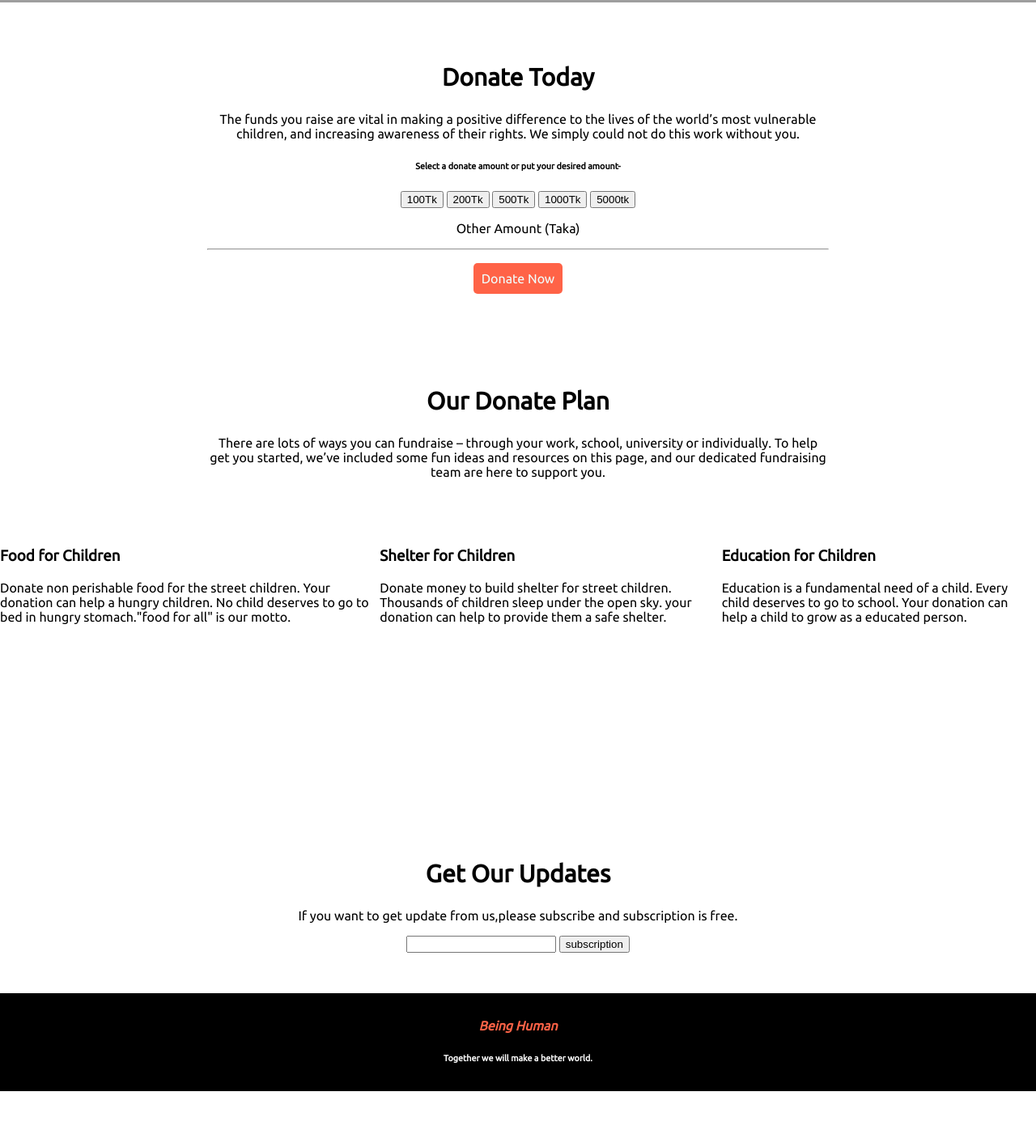
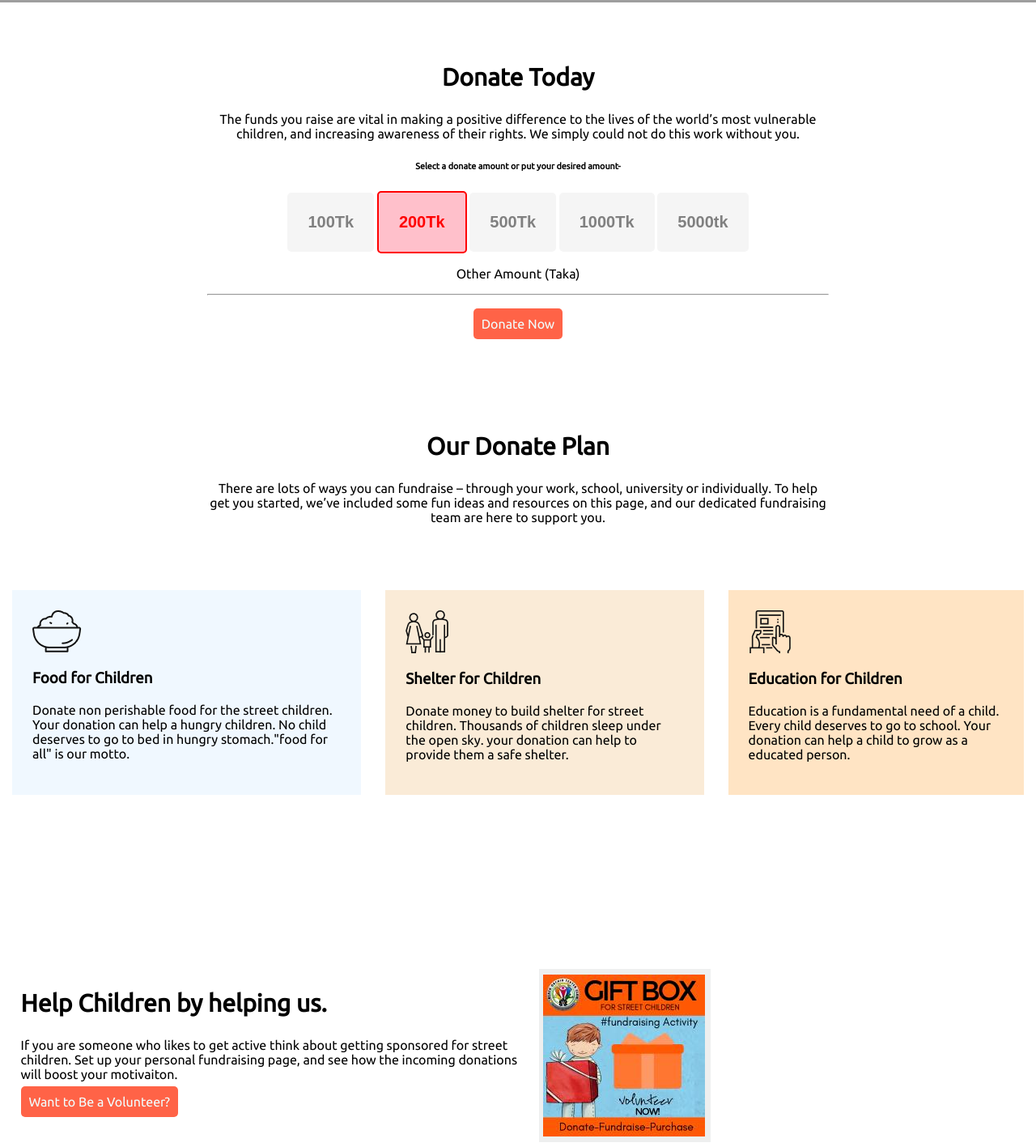
Before and after one commit to afrojani/fundraise_assignment, a plain HTML site: page index.html in a window 1280 px wide. Shown: the part 797-2214 px from the top of the page at 81% size. Before the commit the page ends 2145 px from the top, so only its background shows below. Drawn offline with Linux system fonts and the light colour scheme; grey boxes are pictures that could not be loaded.

Commit message:
second structure

```diff
--- a/index.html
+++ b/index.html
@@ -32,11 +32,11 @@
             <p>The funds you raise are vital in making a positive difference to the lives of the world’s most vulnerable
                 children, and increasing awareness of their rights. We simply could not do this work without you.</p>
             <h6>Select a donate amount or put your desired amount-</h6>
-            <button>100Tk</button>
-            <button>200Tk</button>
-            <button>500Tk</button>
-            <button>1000Tk</button>
-            <button>5000tk</button>
+            <button class="button-design">100Tk</button>
+            <button id="red-btn" class="button-design">200Tk</button>
+            <button class="button-design">500Tk</button>
+            <button class="button-design">1000Tk</button>
+            <button class="button-design">5000tk</button>
             <p>Other Amount (Taka)</p>
             <hr>
             <br>
@@ -53,33 +53,49 @@
                 team are here to support you.</p>
         </div>
         <div class="flexible">
-            <div>
+            <div id="foodcolor" class="box-design">
+                <img src="icons/food.png" alt="">
                 <h3>Food for Children</h3>
                 <p>Donate non perishable food for the street children. Your donation can help a hungry children. No
                     child
                     deserves to go to bed in hungry stomach."food for all" is our motto.</p>
             </div>
-            <div>
+            <div id="sheltercolor" class="box-design">
+                <img src="icons/shelter.png" alt="">
                 <h3>Shelter for Children</h3>
                 <p>Donate money to build shelter for street children. Thousands of children sleep under the open sky.
                     your
                     donation can help to provide them a safe shelter.</p>
             </div>
-            <div>
+            <div id="educationcolor" class="box-design">
+                <img src="icons/Frame-1.png" alt="">
                 <h3>Education for Children</h3>
                 <p>Education is a fundamental need of a child. Every child deserves to go to school. Your donation can
                     help
                     a child to grow as a educated person.</p>
             </div>
         </div>
+    </section>
+    <section class="flexible">
+        <div class="half_width">
+            <h2>Help Children by helping us.</h2>
+            <p> If you are someone who likes to get active think about getting sponsored for street children. Set up
+                your personal fundraising page, and see how the incoming donations will boost your motivaiton.</p>
+            <a class="link_button" target="_blank" href="">Want to Be a Volunteer?</a>
+        </div>
+        <div class="half_width">
+            <img src="images/volunteer.png" alt="">
+        </div>
+    </section>
+    <section>
         <div class="top">
             <div>
                 <h2>Get Our Updates</h2>
                 <p>If you want to get update from us,please subscribe and subscription is free.</p>
             </div>
-            <div>
-                <input type="email" name="" id="">
-                <button>subscription</button>
+            <div class="mailbox">
+                <input type="email" name="email" id="email">
+                <button class="link_button">subscribe</button>
             </div>
         </div>
     </section>
--- a/style.css
+++ b/style.css
@@ -46,9 +46,50 @@ h2 {
     font-weight: 500;
 }
 
+.button-design {
+    border: hidden;
+    border-radius: 5px;
+    background-color: whitesmoke;
+    color: gray;
+    padding: 25px;
+    font-size: 20px;
+    font-weight: 900;
+}
+
+#red-btn {
+    border: 2px solid red;
+    background-color: pink;
+    color: red;
+}
+
 .flexible {
     display: flex;
     margin-bottom: 200px;
+}
+
+.box-design {
+    border: hidden;
+    margin: 15px;
+    padding: 25px;
+}
+
+#foodcolor {
+    background-color: aliceblue;
+}
+
+#sheltercolor {
+    background-color: antiquewhite;
+}
+
+#educationcolor {
+    background-color: bisque;
+}
+
+.mailbox {
+    background-color: bisque;
+    border: hidden;
+    padding: 50px;
+    margin: 20px;
 }
 
 footer {
@@ -63,12 +104,14 @@ footer h4 {
     color: tomato;
 }
 
-button:active {
-    color: rgb(233, 20, 20) !important;
-    background: olive;
+.half_width {
+    width: 50%;
+    padding-left: 2%;
 }
 
-button:visited {
-    color: rgb(233, 20, 20) !important;
-    background: olive;
+#email {
+    border: hidden;
+    background-color: gray;
+    margin: 15px;
+    padding: 10px;
 }
```
Also changed, not shown: images/volunteer.png (added).
